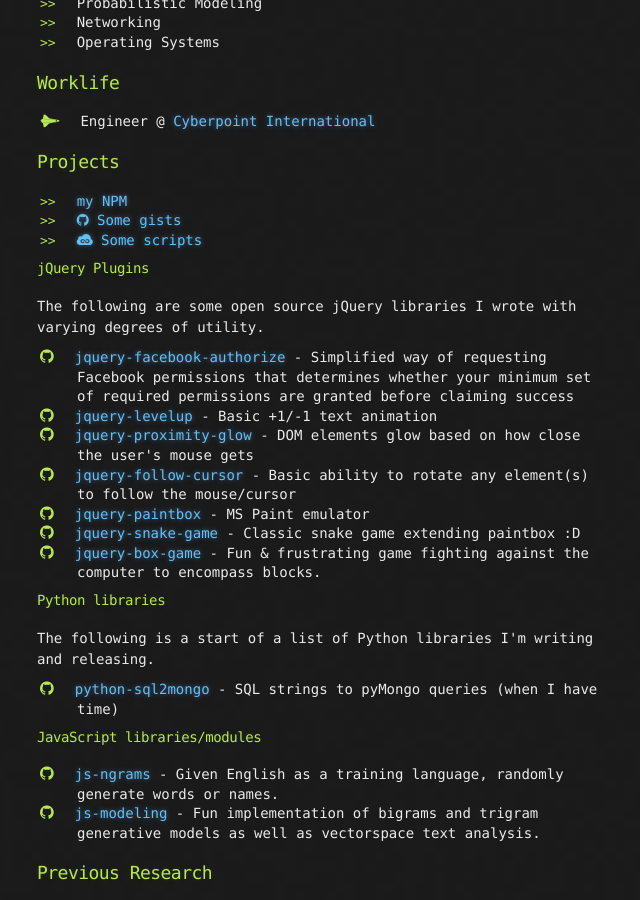
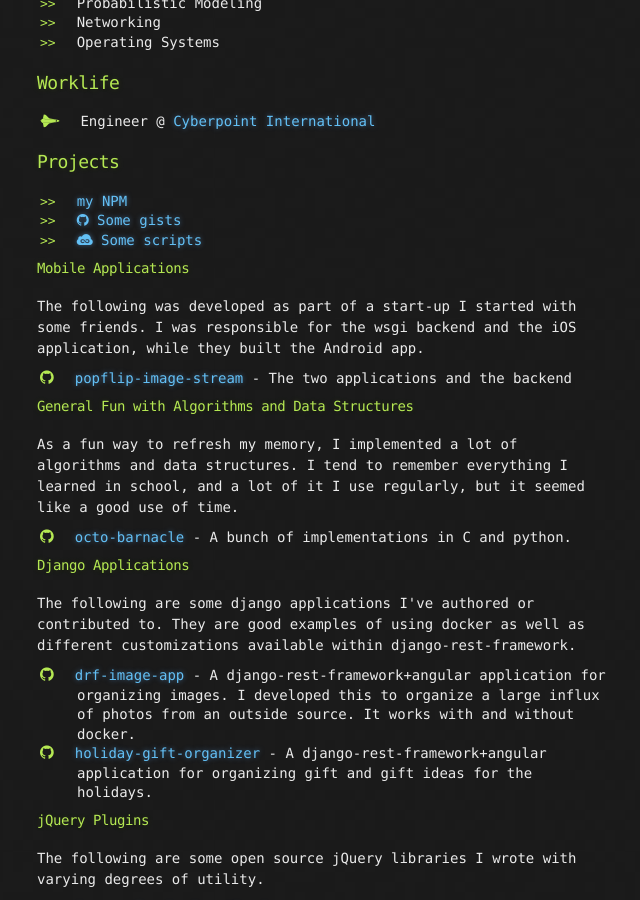
Before and after one commit to pstrinkle/pstrinkle.github.io, a Jekyll site: the page built from index.html, in a window 1280 px wide and 900 px high, scrolled down 213 px. Shown: the whole window, without its empty margins (318-958 px from the left). Built offline with Jekyll 4.4.1, drawn with Linux system fonts in a browser that asks for light colours; nearby versions of some CDN libraries; comment, search, counter and statistics services are not loaded.

Commit message:
Update index.html

```diff
--- a/index.html
+++ b/index.html
@@ -28,6 +28,25 @@
     <li><a href="https://www.npmjs.com/~pstrinkle" target="_blank">my NPM</a></li>
     <li><a href="https://gist.github.com/pstrinkle" target="_blank"><i class="fa fa-github" aria-hidden="true"></i>&nbsp;Some gists</a></li>
     <li><a href="https://jsfiddle.net/user/patrickactivatr/fiddles/" target="_blank"><i class="fa fa-jsfiddle" aria-hidden="true"></i>&nbsp;Some scripts</a></li>
+  </ul>
+
+  <h4>Mobile Applications</h4>
+  <p>The following was developed as part of a start-up I started with some friends.  I was responsible for the wsgi backend and the iOS application, while they built the Android app.</p>
+  <ul class='github'>
+    <li><a href="/popflip-image-stream" target="_blank">popflip-image-stream</a> - The two applications and the backend</li>
+  </ul>
+
+  <h4>General Fun with Algorithms and Data Structures</h4>
+  <p>As a fun way to refresh my memory, I implemented a lot of algorithms and data structures.  I tend to remember everything I learned in school, and a lot of it I use regularly, but it seemed like a good use of time.</p>
+  <ul class='github'>
+    <li><a href="/octo-barnacle" target="_blank">octo-barnacle</a> - A bunch of implementations in C and python.</li>
+  </ul>
+
+  <h4>Django Applications</h4>
+  <p>The following are some django applications I've authored or contributed to.  They are good examples of using docker as well as different customizations available within django-rest-framework.</p>
+  <ul class='github'>
+    <li><a href="/drf-image-app" target="_blank">drf-image-app</a> - A django-rest-framework+angular application for organizing images.  I developed this to organize a large influx of photos from an outside source.  It works with and without docker.</li>
+    <li><a href="/holiday-gift-organizer" target="_blank">holiday-gift-organizer</a> - A django-rest-framework+angular application for organizing gift and gift ideas for the holidays.</li>
   </ul>
 
   <h4>jQuery Plugins</h4>
```
